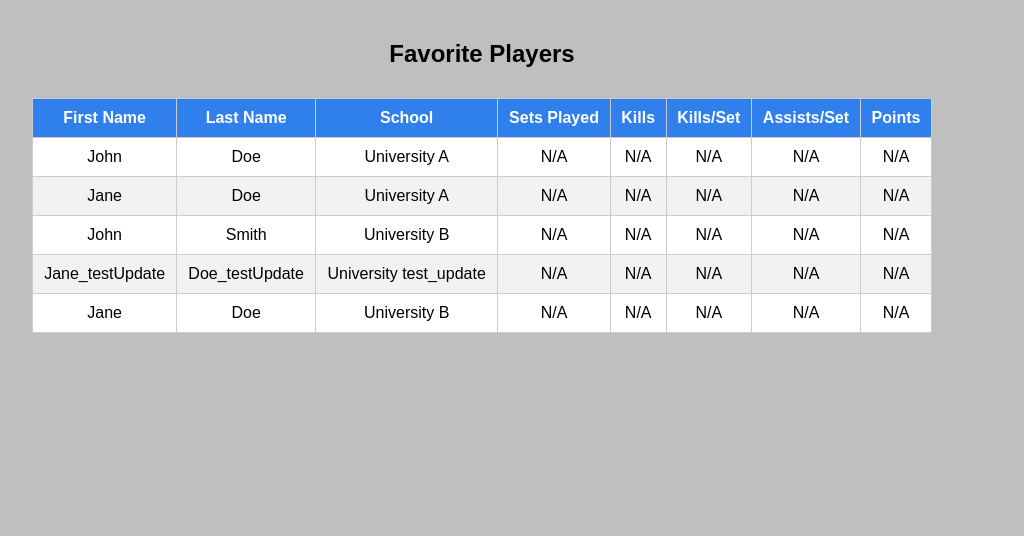
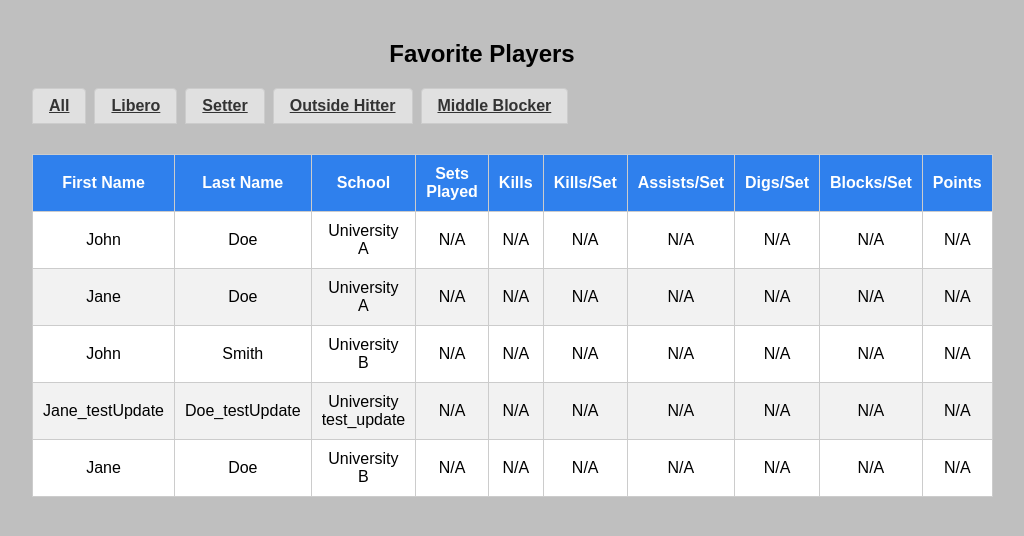
Before and after one commit to Megusaka/NCAA-Transfer-Portal-Assistant, a Flask app: page /favorites in a window 1280 px wide. Shown: the part 51-587 px from the top of the page, without its empty margins (158-1182 px from the left). Run offline with Flask 3, Linux system fonts and the light colour scheme; data comes from the database, SQL or seed files in the repository.

Commit message:
favorite tabs

```diff
--- a/static/style.css
+++ b/static/style.css
@@ -129,3 +129,46 @@ tr:nth-child(even){
 tr:hover{
     background-color: #e8f0ff;
 }
+
+.tab-container {
+    display: flex;
+    gap: 8px;
+    margin-bottom: 0;
+    margin-top: 20px;
+}
+
+.tab-btn {
+    padding: 8px 16px;
+    border: 1px solid #ccc;
+    background-color: #e0e0e0;
+    color: #333;
+    border-radius: 4px 4px 0 0;
+    font-weight: bold;
+    cursor: pointer;
+}
+
+.tab-btn.active {
+    background-color: #2f80ed;
+    color: white;
+    border-color: #2f80ed;
+}
+
+.tab-btn:hover:not(.active) {
+    background-color: #c8c8c8;
+}
+
+.tab-content {
+    display: none;
+}
+
+.tab-content:target {
+    display: block;
+}
+
+#tab-all:not(:target) {
+    display: block;
+}
+
+.tab-content:target ~ #tab-all {
+    display: none;
+}
--- a/templates/favorites.html
+++ b/templates/favorites.html
@@ -2,6 +2,17 @@
 
 {% block content %}
 <h2>Favorite Players</h2>
+
+<div class="tab-container">
+    <a class="tab-btn" href="#tab-all">All</a>
+    <a class="tab-btn" href="#tab-libero">Libero</a>
+    <a class="tab-btn" href="#tab-setter">Setter</a>
+    <a class="tab-btn" href="#tab-outside-hitter">Outside Hitter</a>
+    <a class="tab-btn" href="#tab-middle-blocker">Middle Blocker</a>
+</div>
+
+{% for position in ['all', 'libero', 'setter', 'outside-hitter', 'middle-blocker'] %}
+<div id="tab-{{ position }}" class="tab-content">
     <table>
         <thead>
             <tr>
@@ -12,11 +23,14 @@
                 <th>Kills</th>
                 <th>Kills/Set</th>
                 <th>Assists/Set</th>
+                <th>Digs/Set</th>
+                <th>Blocks/Set</th>
                 <th>Points</th>
             </tr>
         </thead>
         <tbody>
             {% for row in all_data %}
+<!-- switch by position when added -->
             <tr>
                 <td>{{ row.identifying.first_name }}</td>
                 <td>{{ row.identifying.last_name }}</td>
@@ -25,9 +39,14 @@
                 <td>{{ row.career.kills or 'N/A' }}</td>
                 <td>{{ row.career.kills_per_set or 'N/A' }}</td>
                 <td>{{ row.career.assists_per_set or 'N/A' }}</td>
+                <td>{{ row.career.digs_per_set or 'N/A' }}</td>
+                <td>{{ row.career.blk_per_s or 'N/A' }}</td>
                 <td>{{ row.career.points or 'N/A' }}</td>
             </tr>
             {% endfor %}
         </tbody>
     </table>
+</div>
+{% endfor %}
+
 {% endblock %}
```
Lines whose indentation alone changed are shown as unchanged.
